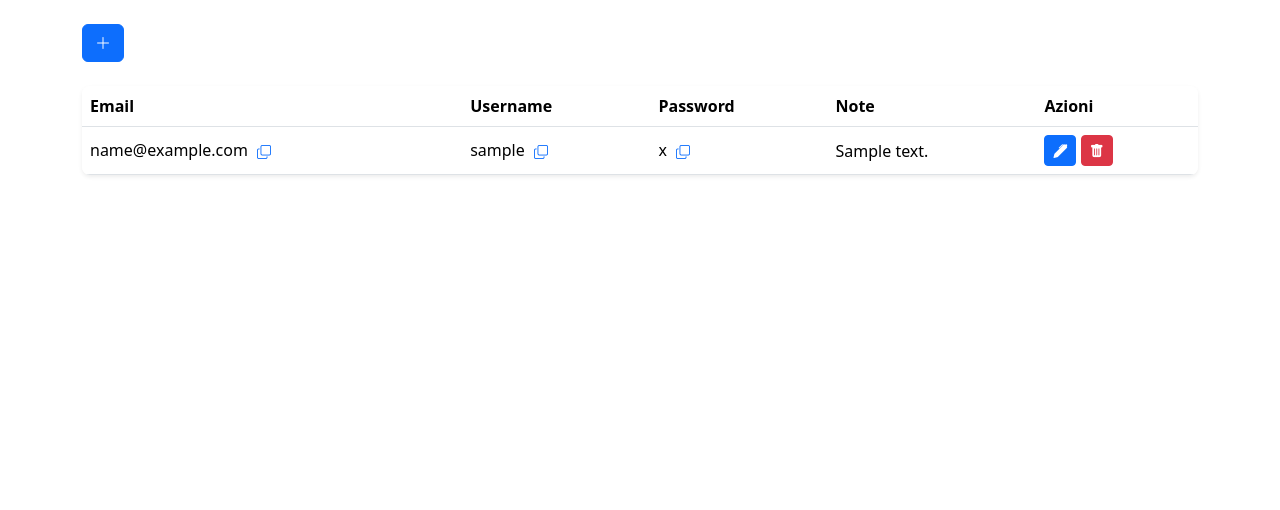
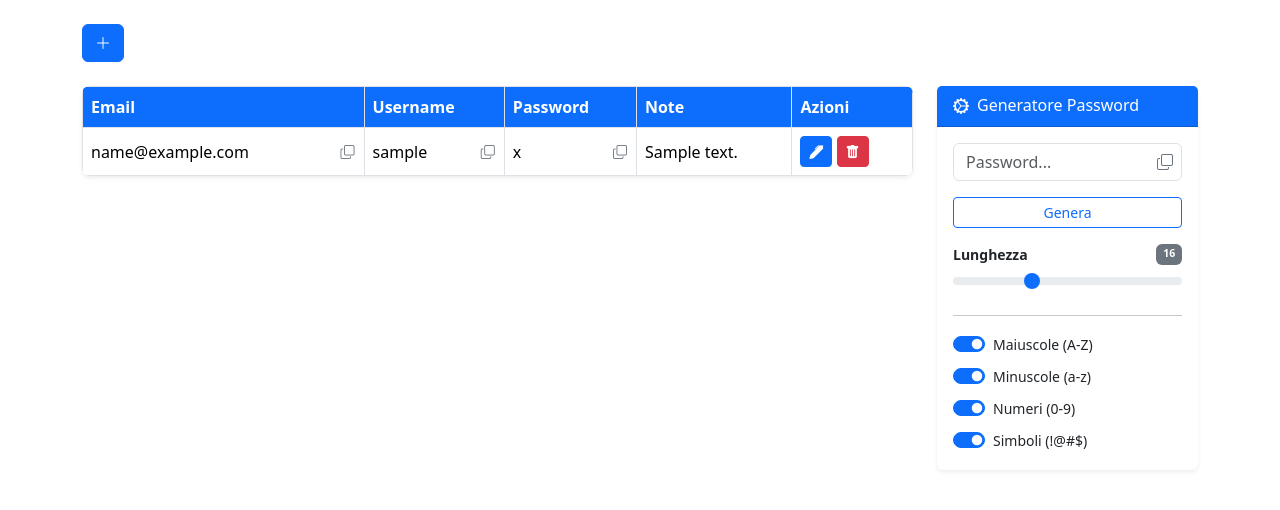
Before and after one commit to Pietro310/passwd_manager, a Flask app: template templates/index.html in a window 1280 px wide. Shown: the part 56-566 px from the top of the page. Run offline with Flask 3, Linux system fonts and the light colour scheme; the template is opened without the code that fills it: most values are stand-ins (such as "Sample title", 1, 10 or a date in 2020).

Commit message:
feat: Introduzione di  un generatore di password, aggiornata l'interfaccia utente della tabella e aggiunto il favicon.

```diff
--- a/static/script.js
+++ b/static/script.js
@@ -144,3 +144,65 @@ function searchTable() {
         }
     }
 }
+
+// Generatore di password
+function generatePassword() {
+    const length = parseInt(document.getElementById('genLength').value);
+    const incUpper = document.getElementById('genUpper').checked;
+    const incLower = document.getElementById('genLower').checked;
+    const incNumbers = document.getElementById('genNumbers').checked;
+    const incSymbols = document.getElementById('genSymbols').checked;
+
+    const upperChars = "ABCDEFGHIJKLMNOPQRSTUVWXYZ";
+    const lowerChars = "abcdefghijklmnopqrstuvwxyz";
+    const numberChars = "0123456789";
+    const symbolChars = "!@#$%^&*-=_+/?";
+
+    let allowedChars = "";
+    if (incUpper) allowedChars += upperChars;
+    if (incLower) allowedChars += lowerChars;
+    if (incNumbers) allowedChars += numberChars;
+    if (incSymbols) allowedChars += symbolChars;
+
+    if (allowedChars.length === 0) {
+        alert("Seleziona almeno un tipo di carattere!");
+        return;
+    }
+
+    let generatedPassword = "";
+    for (let i = 0; i < length; i++) {
+        const randomIndex = Math.floor(Math.random() * allowedChars.length);
+        generatedPassword += allowedChars[randomIndex];
+    }
+
+    document.getElementById('genPasswordOutput').value = generatedPassword;
+}
+
+// Copia la password generata
+function copyGeneratedPassword(btn) {
+    const passwordText = document.getElementById('genPasswordOutput').value;
+    if (!passwordText) return;
+
+    // Riutilizziamo la funzione di copia già esistente, ma passiamo il testo esplicito
+    if (navigator.clipboard && window.isSecureContext) {
+        navigator.clipboard.writeText(passwordText).then(() => {
+            showSuccessIcon(btn.querySelector('i').parentElement); // Il bottone stesso
+        }).catch(() => alert('Copia non riuscita.'));
+    } else {
+        const textArea = document.createElement("textarea");
+        textArea.value = passwordText;
+        textArea.style.position = "absolute";
+        textArea.style.opacity = "0";
+        document.body.appendChild(textArea);
+        textArea.select();
+        try {
+            document.execCommand('copy');
+            showSuccessIcon(btn.querySelector('i').parentElement);
+        } catch (err) {
+            console.error('Fallback: Oops, unable to copy', err);
+            alert('Copia non riuscita. Il tuo browser blocca la copia in HTTP.');
+        } finally {
+            document.body.removeChild(textArea);
+        }
+    }
+}
--- a/templates/index.html
+++ b/templates/index.html
@@ -5,6 +5,7 @@
     <meta charset="UTF-8">
     <meta name="viewport" content="width=device-width, initial-scale=1.0">
     <title>Password Manager</title>
+    <link rel="icon" type="image/svg+xml" href="{{ url_for('static', filename='favicon.svg') }}">
     <link href="https://cdn.jsdelivr.net/npm/bootstrap@5.3.8/dist/css/bootstrap.min.css" rel="stylesheet"
         integrity="sha384-sRIl4kxILFvY47J16cr9ZwB07vP4J8+LH7qKQnuqkuIAvNWLzeN8tE5YBujZqJLB" crossorigin="anonymous">
     <link href="https://cdn.jsdelivr.net/npm/bootstrap-icons@1.11.3/font/bootstrap-icons.min.css" rel="stylesheet">
@@ -16,13 +17,17 @@
                 align-items: stretch;
                 gap: 12px;
             }
+
             .navbar .d-flex {
                 width: 100%;
             }
+
             /* Evita che il testo nella tabella vada a capo in modo disordinato su schermi piccoli */
-            .table th, .table td {
+            .table th,
+            .table td {
                 white-space: nowrap;
             }
+
             /* Rende la colonna 'Note' l'unica in grado di andare a capo per non espandere troppo in larghezza */
             .table td:nth-child(4) {
                 white-space: normal;
@@ -127,16 +132,19 @@
             </div>
         </div>
 
+        <div class="row g-4">
+            <!-- Left Column: Password Table -->
+            <div class="col-lg-9">
                 <div class="table-responsive shadow-sm rounded-3">
-            <table class="table table-hover align-middle mb-0">
-                <thead>
+                    <table class="table table-hover table-bordered align-middle mb-0">
+                        <thead class="bg-primary text-white">
                             <tr>
                                 <!--<th>ID</th>-->
-                        <th>Email</th>
-                        <th>Username</th>
-                        <th>Password</th>
-                        <th>Note</th>
-                        <th>Azioni</th>
+                                <th class="bg-primary text-white">Email</th>
+                                <th class="bg-primary text-white">Username</th>
+                                <th class="bg-primary text-white">Password</th>
+                                <th class="bg-primary text-white">Note</th>
+                                <th class="bg-primary text-white">Azioni</th>
                             </tr>
                         </thead>
                         <tbody>
@@ -144,16 +152,28 @@
                             <tr>
                                 <!--<td>{{ row["id"] }}</td>-->
                                 <td>
+                                    <div class="d-flex justify-content-between align-items-center">
                                         <span>{{ row["email"] }}</span>
-                            <button class="btn btn-link btn-sm p-0 ms-1" title="Copia" onclick="copyToClipboard(this, this.previousElementSibling.textContent)"><i class="bi bi-copy"></i></button>
+                                        <button class="btn btn-link btn-sm p-0 ms-2 text-secondary" title="Copia"
+                                            onclick="copyToClipboard(this, this.previousElementSibling.textContent)"><i
+                                                class="bi bi-copy"></i></button>
+                                    </div>
                                 </td>
                                 <td>
+                                    <div class="d-flex justify-content-between align-items-center">
                                         <span>{{ row["username"] }}</span>
-                            <button class="btn btn-link btn-sm p-0 ms-1" title="Copia" onclick="copyToClipboard(this, this.previousElementSibling.textContent)"><i class="bi bi-copy"></i></button>
+                                        <button class="btn btn-link btn-sm p-0 ms-2 text-secondary" title="Copia"
+                                            onclick="copyToClipboard(this, this.previousElementSibling.textContent)"><i
+                                                class="bi bi-copy"></i></button>
+                                    </div>
                                 </td>
                                 <td>
-                            <span>{{ row["passwd"] }}</span>
-                            <button class="btn btn-link btn-sm p-0 ms-1" title="Copia" onclick="copyToClipboard(this, this.previousElementSibling.textContent)"><i class="bi bi-copy"></i></button>
+                                    <div class="d-flex justify-content-between align-items-center">
+                                        <span class="text-truncate" style="max-width: 150px;">{{ row["passwd"] }}</span>
+                                        <button class="btn btn-link btn-sm p-0 ms-2 text-secondary" title="Copia"
+                                            onclick="copyToClipboard(this, this.previousElementSibling.textContent)"><i
+                                                class="bi bi-copy"></i></button>
+                                    </div>
                                 </td>
                                 <td>{{ row["note"] }}</td>
 
@@ -164,13 +184,66 @@
                                         onclick="openEditModal(this.dataset.id, this.dataset.email, this.dataset.username, this.dataset.passwd, this.dataset.note)"><i
                                             class="bi bi-pen-fill"></i></button>
                                     <button class="btn btn-danger btn-sm" data-id="{{ row['id'] }}"
-                                onclick="deletePassword(this.dataset.id)"><i class="bi bi-trash-fill"></i></button>
+                                        onclick="deletePassword(this.dataset.id)"><i
+                                            class="bi bi-trash-fill"></i></button>
                                 </td>
 
                             </tr>
                             {% endfor %}
                         </tbody>
                     </table>
+                </div>
+            </div>
+
+            <!-- Right Column: Password Generator -->
+            <div class="col-lg-3">
+                <div class="card shadow-sm border-0">
+                    <div class="card-header bg-primary text-white d-flex align-items-center">
+                        <i class="bi bi-gear-wide-connected me-2"></i>
+                        <h6 class="mb-0">Generatore Password</h6>
+                    </div>
+                    <div class="card-body">
+                        <div class="mb-3 position-relative">
+                            <input type="text" id="genPasswordOutput" class="form-control" placeholder="Password..."
+                                readonly>
+                            <button
+                                class="btn btn-link position-absolute top-50 end-0 translate-middle-y p-0 me-2 text-secondary"
+                                onclick="copyGeneratedPassword(this)" title="Copia">
+                                <i class="bi bi-copy"></i>
+                            </button>
+                        </div>
+
+                        <div class="d-grid mb-3">
+                            <button class="btn btn-outline-primary btn-sm" onclick="generatePassword()">Genera</button>
+                        </div>
+
+                        <label class="form-label small fw-bold mb-1 d-flex justify-content-between">
+                            Lunghezza <span class="badge bg-secondary" id="genLengthDisplay">16</span>
+                        </label>
+                        <input type="range" class="form-range" id="genLength" min="8" max="32" value="16"
+                            oninput="document.getElementById('genLengthDisplay').innerText = this.value">
+
+                        <hr class="my-3">
+
+                        <div class="form-check form-switch mb-2">
+                            <input class="form-check-input" type="checkbox" role="switch" id="genUpper" checked>
+                            <label class="form-check-label small" for="genUpper">Maiuscole (A-Z)</label>
+                        </div>
+                        <div class="form-check form-switch mb-2">
+                            <input class="form-check-input" type="checkbox" role="switch" id="genLower" checked>
+                            <label class="form-check-label small" for="genLower">Minuscole (a-z)</label>
+                        </div>
+                        <div class="form-check form-switch mb-2">
+                            <input class="form-check-input" type="checkbox" role="switch" id="genNumbers" checked>
+                            <label class="form-check-label small" for="genNumbers">Numeri (0-9)</label>
+                        </div>
+                        <div class="form-check form-switch">
+                            <input class="form-check-input" type="checkbox" role="switch" id="genSymbols" checked>
+                            <label class="form-check-label small" for="genSymbols">Simboli (!@#$)</label>
+                        </div>
+                    </div>
+                </div>
+            </div>
         </div>
     </div>
 
```
Also changed, not shown: static/favicon.svg (added), 1 other file. Lines whose indentation alone changed are shown as unchanged.
